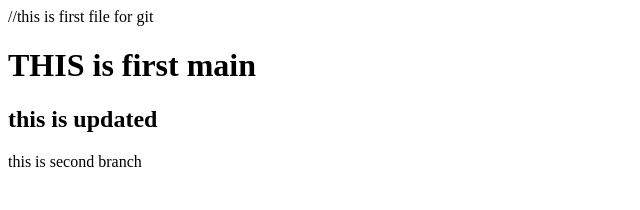
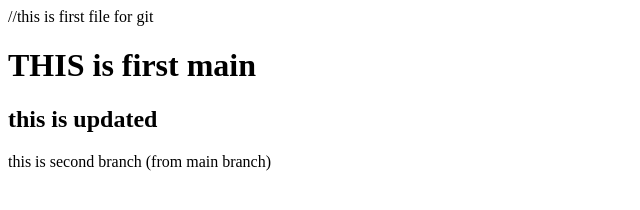
Before and after one commit to Dhruv07Maurya/GIT-Devops, a plain HTML site: page index.html in a window 1280 px wide. Shown: the whole page, without its empty margins (0-640 px from the left). Drawn offline with Linux system fonts and the light colour scheme.

Commit message:
from main

```diff
--- a/index.html
+++ b/index.html
@@ -9,6 +9,6 @@
   <body>
     <h1>THIS is first main</h1>
     <h2>this is updated</h2>
-    <p>this is second branch</p>
+    <p>this is second branch (from main branch)</p>
   </body>
 </html>
```
